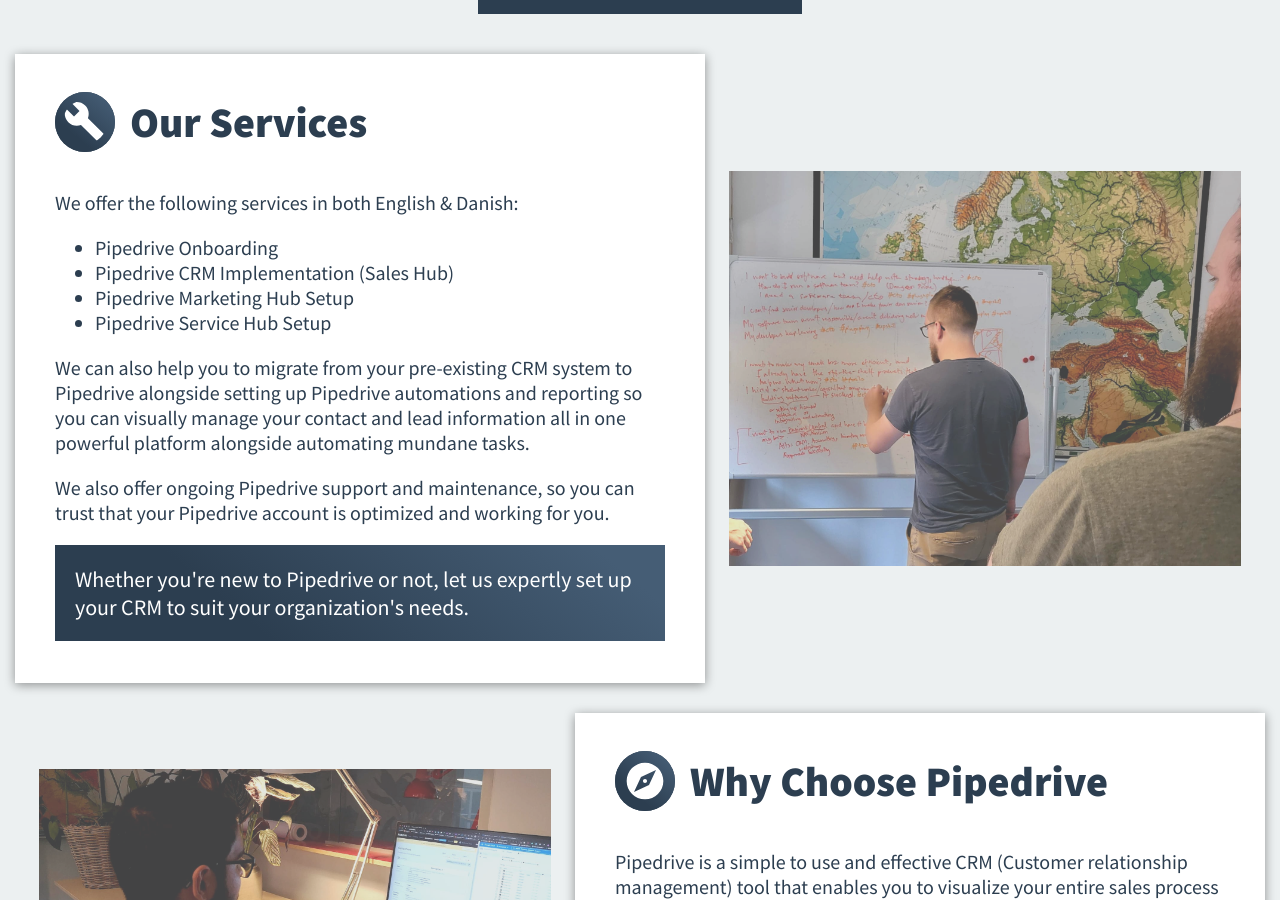
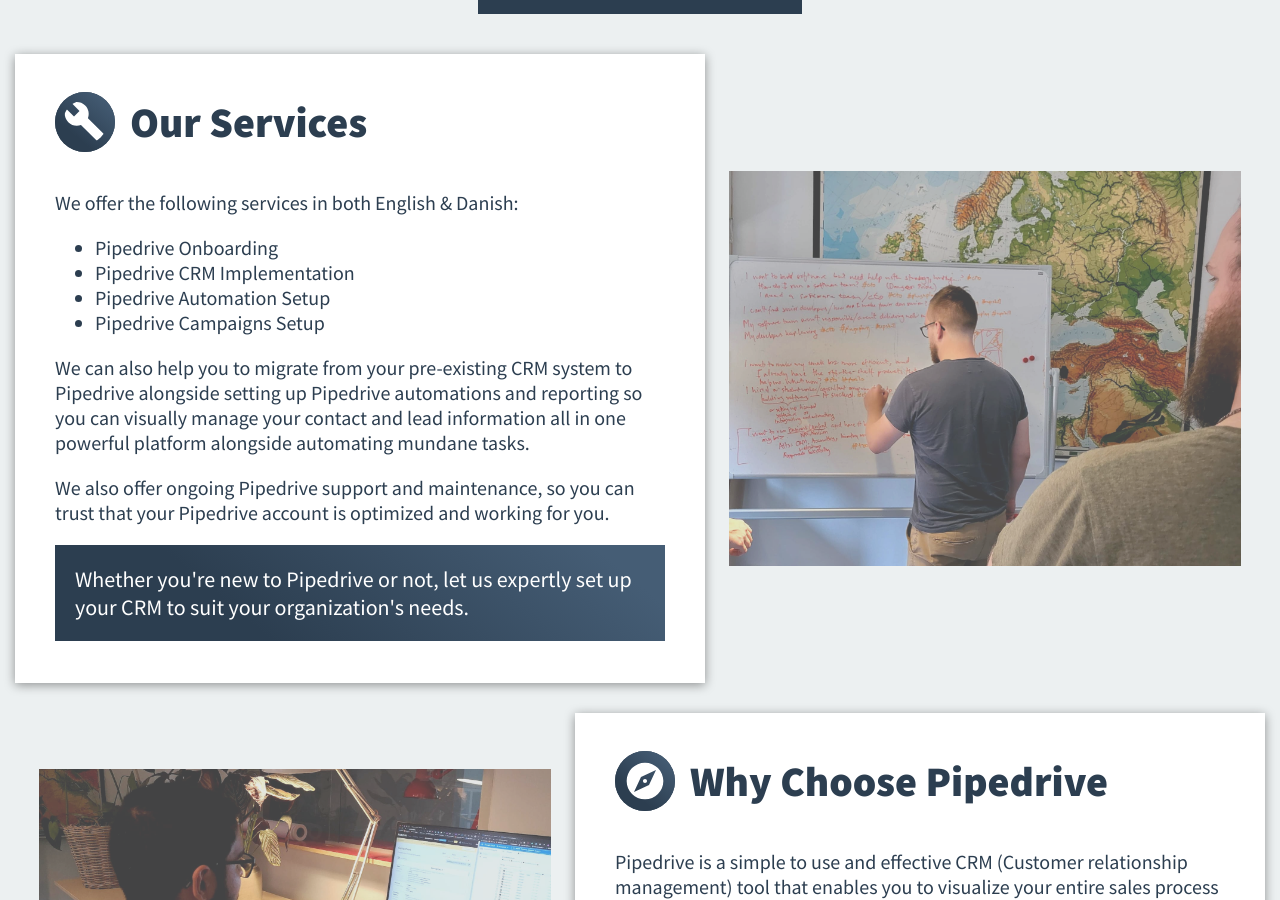
Before and after one commit to derangeddk/deranged.dk, a Jekyll site: the page built from _services/pipedrive.html, in a window 1280 px wide and 900 px high, scrolled down 943 px. Built offline with Jekyll 4.4.1, drawn with Linux system fonts in a browser that asks for light colours; comment, search, counter and statistics services are not loaded.

Commit message:
Fixed pipedrive content

```diff
--- a/_services/pipedrive.html
+++ b/_services/pipedrive.html
@@ -52,9 +52,9 @@
     <p>We offer the following services in both English & Danish:</p>
     <ul>
       <li>Pipedrive Onboarding</li>
-      <li>Pipedrive CRM Implementation (Sales Hub)</li>
-      <li>Pipedrive Marketing Hub Setup</li>
-      <li>Pipedrive Service Hub Setup</li>
+      <li>Pipedrive CRM Implementation</li>
+      <li>Pipedrive Automation Setup</li>
+      <li>Pipedrive Campaigns Setup</li>
     </ul>
     <p>
       We can also help you to migrate from your pre-existing CRM system to
```
